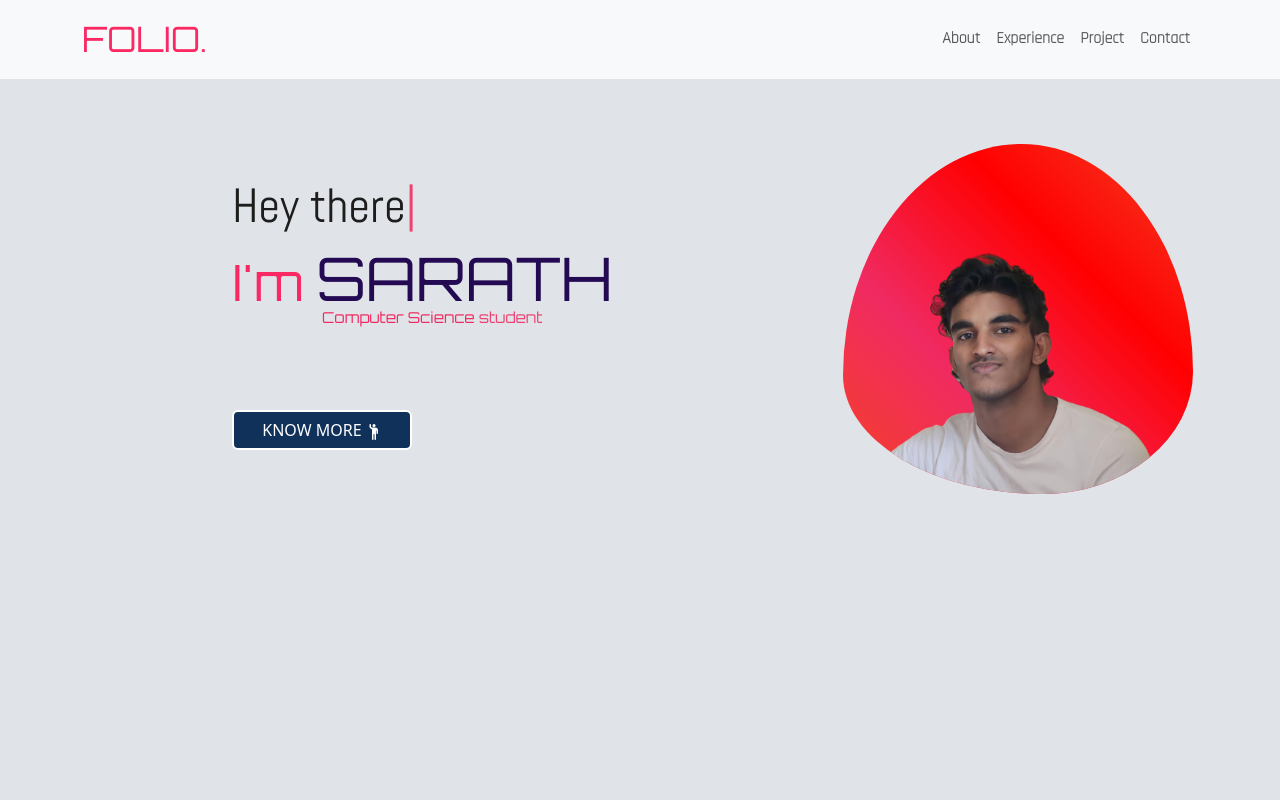
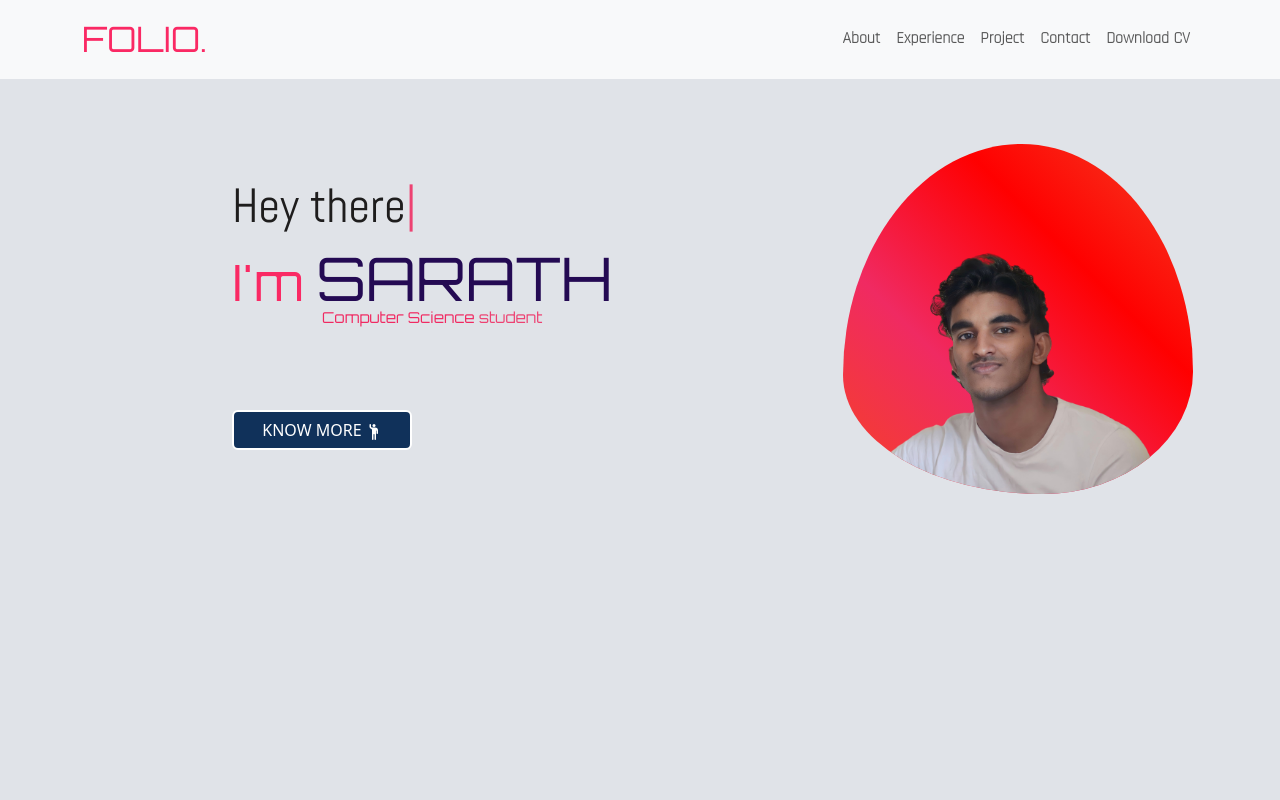
Before and after one commit to SarathA9/Sar_Folio, a website: page index.html in a window 1280 px wide. Shown: the top 800 px of the page. Drawn offline with nearby package versions, Linux system fonts and the light colour scheme; a web font is replaced by a local one.

Commit message:
Added CV Download option in the menu bar

```diff
--- a/index.html
+++ b/index.html
@@ -57,6 +57,9 @@
         </li>
         <li class="nav-item">
           <a class="nav-link custom-nav-link" href="#contact">Contact</a>
+        </li>
+        <li class="nav-item">
+          <a class="nav-link custom-nav-link" href="assest/Sarath-CV.pdf" download>Download CV</a>
         </li>
       </ul>
     </div>
```
Also changed, not shown: 1 other file.
